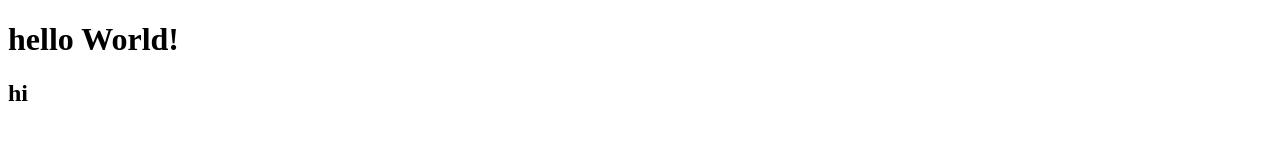
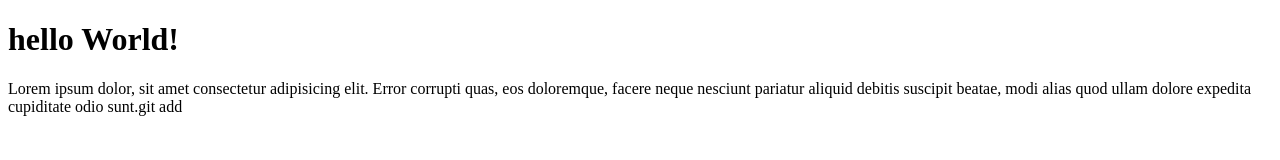
Before and after one commit to harrysteen/Test, a plain HTML site: page index.html in a window 1280 px wide. Drawn offline with Linux system fonts and the light colour scheme.

Commit message:
second commit

```diff
--- a/index.html
+++ b/index.html
@@ -8,6 +8,6 @@
 <body>
 
     <h1>hello World!</h1>
-    <h2>hi</h2>
+    <p>Lorem ipsum dolor, sit amet consectetur adipisicing elit. Error corrupti quas, eos doloremque, facere neque nesciunt pariatur aliquid debitis suscipit beatae, modi alias quod ullam dolore expedita cupiditate odio sunt.git add</p>
 </body>
 </html>
```
